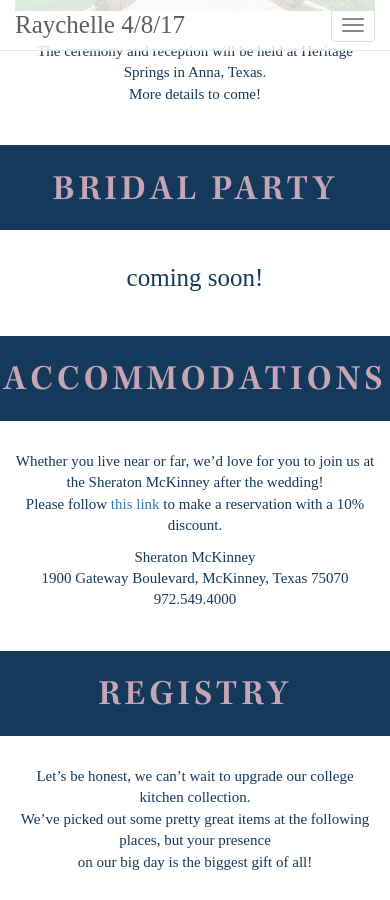
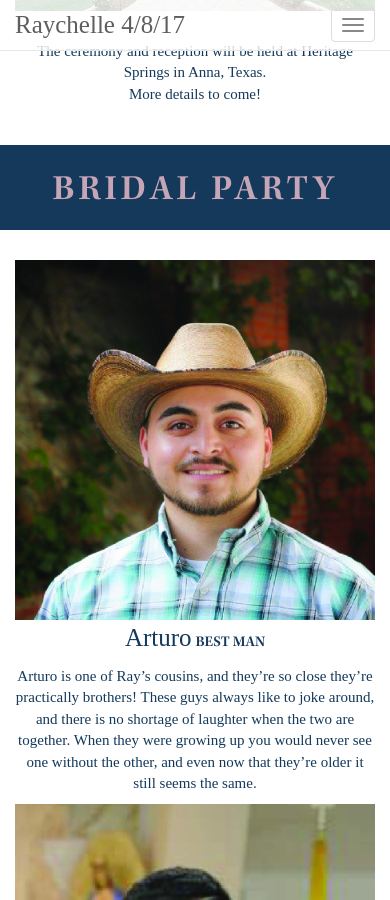
Before and after one commit to LonelyBeastie/raychelle, a Jekyll site: the page built from index.html, in a window 390 px wide and 900 px high, scrolled down 2566 px. Built offline with Jekyll 4.4.1, drawn with Linux system fonts in a browser that asks for light colours; some web fonts are replaced; some of the changed text lies outside the part shown.

Commit message:
adds bridal party

```diff
--- a/css/raychelle.css
+++ b/css/raychelle.css
@@ -19,6 +19,7 @@
 .font_keplerstd-semibold{ font-family: keplerstd-semibold;}
 .font_mreavessanot_bold{ font-family: mreavessanot_bold;}
 .font_mreavessanot_reg{ font-family: mreavessanot_reg;}
+.upcase{ text-transform: uppercase;}
 
 /*images*/
 .home_background{ background-image:url("../img/home_background.png");}
@@ -37,9 +38,8 @@
 .slider_8{ background-image:url("../img/slider/slider_8.jpg");}
 .slider_9{ background-image:url("../img/slider/slider_9.jpg");}
 
-.slider-pics{
-  height: 70vh;
-}
+.slider-pics{height: 70vh;}
+.full-width{width: 100%;}
 
 .navbar{display: none;}
 .navbar-default { background-color: rgba(255,255,255, .8);}
--- a/index.html
+++ b/index.html
@@ -97,8 +97,72 @@
   </div>
 </div>
 <div class="row section-content">
-  <div class="col-md-12">
-    <p class="text-center font_breathpro bigger">coming soon!</p>
+  <div class="col-md-8 col-md-offset-2">
+    <!-- Arturo -->
+    <div class="row">
+      <div class="col-sm-4 col-sm-offset-4">
+        <img src="img/bridal-party/bridal_party_arturo.jpg" class="center-block full-width">
+      </div>
+    </div>
+    <p class="text-center">
+      <span class="font_breathpro bigger">Arturo</span>
+      <span class="font_keplerstd-semibold upcase">BEST MAN</span>
+    </p>
+    <p class="text-center">
+      Arturo is one of Ray’s cousins, and they’re so close they’re practically brothers! These guys always like to joke around, and there is no shortage of laughter when the two are together. When they were growing up you would never see one without the other, and even now that they’re older it still seems the same.
+    </p>
+    <!-- Carlos -->
+    <div class="row">
+      <div class="col-sm-4 col-sm-offset-4">
+        <img src="img/bridal-party/bridal_party_carlos.jpg" class="center-block full-width">
+      </div>
+    </div>
+    <p class="text-center">
+      <span class="font_breathpro bigger">Carlos</span>
+      <span class="font_keplerstd-semibold upcase">Groomsman</span>
+    </p>
+    <p class="text-center">
+      Carlos, another cousin, was someone Ray always looked up to like a big brother. Carlos introduced Ray into the world of sports, which became a big part of his life. Ray is appreciative of everything Carlos has brought into his like, except for those past two fantasy football championship wins!
+    </p>
+    <!-- Jessica -->
+    <div class="row">
+      <div class="col-sm-4 col-sm-offset-4">
+        <img src="img/bridal-party/bridal_party_jessica.jpg" class="center-block full-width">
+      </div>
+    </div>
+    <p class="text-center">
+      <span class="font_breathpro bigger">Jessica</span>
+      <span class="font_keplerstd-semibold upcase">Matron of Honor</span>
+    </p>
+    <p class="text-center">
+      “JJ” is Richelle’s older sister and only sibling! Their 8 year age gap made sharing a bathroom quite difficult when they both lived at home (Richelle was SO annoying to teenage JJ!) but now that they are older the gap doesn’t seem so far. JJ is not only the best sister, but a fantastic mom to a little red=headed bundle of fire we like to call Gare-Bear.
+    </p>
+    <!-- Erin -->
+    <div class="row">
+      <div class="col-sm-4 col-sm-offset-4">
+        <img src="img/bridal-party/bridal_party_erin.jpg" class="center-block full-width">
+      </div>
+    </div>
+    <p class="text-center">
+      <span class="font_breathpro bigger">Erin</span>
+      <span class="font_keplerstd-semibold upcase">Maid of Honor</span>
+    </p>
+    <p class="text-center">
+      The best thing about Richelle’s first (and horrible) art history class was meeting her best friend. Erin made the first move in this friendship, which was ironically out of character, and the two were inseparable since then! Both of their finances have realized that the two of them can have an entire conversation just by looking at each other It’s like they have ESPN or something ;)
+    </p>
+    <!-- Laura -->
+    <div class="row">
+      <div class="col-sm-4 col-sm-offset-4">
+        <img src="img/bridal-party/bridal_party_laura.jpg" class="center-block full-width">
+      </div>
+    </div>
+    <p class="text-center">
+      <span class="font_breathpro bigger">Laura</span>
+      <span class="font_keplerstd-semibold upcase">Bridesmaid</span>
+    </p>
+    <p class="text-center">
+      Laura and Richelle met at their first teen job at American Eagle and instantly became best friends while folding jeans, learning how to work a cash register, and talking about how cute those Jonas Brothers were! Laura played a little bit of a matchmaker when she noticed the spark between Ray and Richelle! These two girls have never let the miles between them separate their friendship, or their love of being total dorks together.
+    </p>
   </div>
 </div>
 <!-- end bridal_party area -->
```
Also changed, not shown: img/bridal-party/bridal_party_arturo.jpg (added), img/bridal-party/bridal_party_carlos.jpg (added), img/bridal-party/bridal_party_laura.jpg (added), 4 other files.
